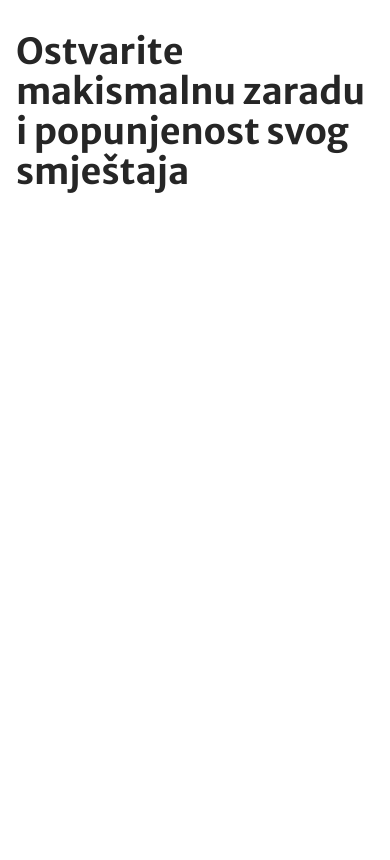
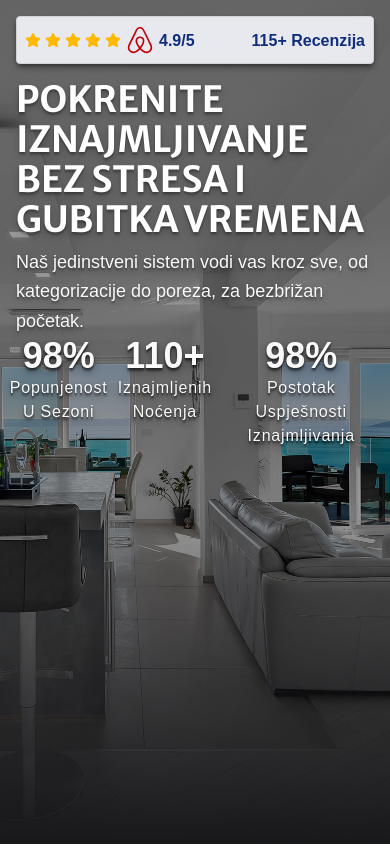
Before and after one commit to MartinDulic/bookingOfferWebsite, a Next.js app: page /noviIznajmljivac in a window 390 px wide. Built offline with nearby package versions, Linux system fonts and the light colour scheme; a web font is replaced by a local one.

Commit message:
Finsished with prospect type picker, started on mobile version of HeroSection.jsx

```diff
--- a/package.json
+++ b/package.json
@@ -12,7 +12,8 @@
     "next": "15.4.7",
     "react": "19.1.0",
     "react-dom": "19.1.0",
-    "react-icons": "^5.5.0"
+    "react-icons": "^5.5.0",
+    "react-intersection-observer": "^9.16.0"
   },
   "devDependencies": {
     "@eslint/eslintrc": "^3",
--- a/src/app/iskusniIznajmljivac/page.jsx
+++ b/src/app/iskusniIznajmljivac/page.jsx
@@ -2,7 +2,13 @@ import React from 'react'
 
 const page = () => {
   return (
-    <div>page</div>
+    <main className="font-default">
+      <HeroSection
+        titleText={"Ostvarite makismalnu zaradu i popunjenost svog smještaja"}
+
+
+      />
+    </main>
   )
 }
 
--- a/src/app/noviIznajmljivac/page.jsx
+++ b/src/app/noviIznajmljivac/page.jsx
@@ -3,9 +3,15 @@ import HeroSection from "@/sections/HeroSection";
 
 const page = () => {
   return (
-    <div className="font-default">
-      <HeroSection/>
-    </div>
+    <main className="font-default">
+      <HeroSection
+        titleText={"Pokrenite iznajmljivanje bez stresa i gubitka vremena"}
+        // subtitleText={"Sve što ti treba za uspješan početak iznajmljivanja nalazi se na jednom mjestu — mi radimo, ti zarađuješ."}
+        // subtitleText={"Neznate kako funkcioniraju kategorizacija, porezi i online oglašavanje? Naš jedinstveni sistem osigurava jednostavan i bezbrižan početak iznajmljivanja."}
+        subtitleText={"Naš jedinstveni sistem vodi vas kroz sve, od kategorizacije do poreza, za bezbrižan početak."}
+
+      />
+    </main>
   )
 }
 
--- /dev/null
+++ b/src/components/BackgroundImage.jsx
@@ -0,0 +1,20 @@
+import React from 'react'
+import ResponsiveImage from '@/components/ResponsiveImage'
+
+const BackgroundImage = ({mobileSrc, desktopSrc, alt, loading, className}) => {
+  return (
+    <div className="absolute inset-0 -z-10">
+      <ResponsiveImage
+        alt={alt}
+        mobileSrc={mobileSrc}
+        desktopSrc={desktopSrc}
+        loading={loading}
+        className={`object-cover ${className}`}
+      />
+      <div className='absolute inset-0 bg-black/40'/>
+      <div className="absolute inset-0 bg-gradient-to-b from-transparent from-60% to-zinc-900"/>
+    </div>
+  )
+}
+
+export default BackgroundImage
--- a/src/components/BodyText.jsx
+++ b/src/components/BodyText.jsx
@@ -2,7 +2,7 @@ import React from 'react'
 
 const BodyText = ({className, children}) => {
   return (
-    <p className={`${className} px-4 leading-relaxed`}>
+    <p className={`${className} px-4 leading-relaxed text-lg text-justify`}>
       {children}
     </p>
   )
--- /dev/null
+++ b/src/components/CalendlyCalendar.jsx
@@ -0,0 +1,62 @@
+import React, { useState, useEffect } from 'react';
+
+const CalendlyCalendar = ({ className }) => {
+    const [height, setHeight] = useState('70vh'); // Default height for below 640px
+
+    useEffect(() => {
+      // Define media queries
+      const smMediaQuery = window.matchMedia('(min-width: 640px)');
+      const mdMediaQuery = window.matchMedia('(min-width: 1024px)');
+      const lgMediaQuery = window.matchMedia('(min-width: 1280px)');
+
+      const updateHeight = () => {
+        if (lgMediaQuery.matches) {
+            setHeight('80vh');
+        } else if (mdMediaQuery.matches) {
+            setHeight('70vh');
+        } else if (smMediaQuery.matches) {
+            setHeight('70vh');
+        } else {
+            setHeight('70vh');
+        }
+      };
+
+      // Set the initial height
+      updateHeight();
+
+      // Add listeners for changes in screen size
+      smMediaQuery.addEventListener('change', updateHeight);
+      mdMediaQuery.addEventListener('change', updateHeight);
+      lgMediaQuery.addEventListener('change', updateHeight);
+
+      // Clean up event listeners on component unmount
+      return () => {
+        smMediaQuery.removeEventListener('change', updateHeight);
+        mdMediaQuery.removeEventListener('change', updateHeight);
+        lgMediaQuery.removeEventListener('change', updateHeight);
+      };
+    }, []);
+
+    useEffect(() => {
+      // Load the Calendly script
+      const script = document.createElement('script');
+      script.src = 'https://assets.calendly.com/assets/external/widget.js';
+      script.async = true;
+      document.body.appendChild(script);
+
+      // Clean up the script on component unmount
+      return () => {
+          document.body.removeChild(script);
+      };
+    }, []);
+
+    return (
+      <div
+          className={`calendly-inline-widget w-4/5 ${className}`}
+          data-url="https://calendly.com/fullbeds/15min"
+          style={{ minWidth: '320px', height }}
+      ></div>
+    );
+};
+
+export default CalendlyCalendar;
--- /dev/null
+++ b/src/components/DataPoint.jsx
@@ -0,0 +1,49 @@
+"use client";
+import React, { useState, useEffect } from 'react';
+import { useInView } from 'react-intersection-observer';
+
+const DataPoint = ({ number, text, className,
+  numberClassName="text-3xl xs:text-4xl", textClassName="text-md", numberSuffix
+}) => {
+  const [count, setCount] = useState(0);
+
+  const [textRef, textInView] = useInView({
+    triggerOnce: true,
+    threshold: 0.5,
+  });
+
+
+  useEffect(() => {
+    if (typeof number !== 'number' || isNaN(number)) return;
+
+    const duration = 2000; // Animation duration in ms
+    const startTime = Date.now();
+
+    const animate = () => {
+      const elapsed = Date.now() - startTime;
+      const progress = Math.min(elapsed / duration, 1);
+
+      // Easing function (quadratic ease-out)
+      const easedProgress = 1 - Math.pow(1 - progress, 2);
+
+      setCount(Math.floor(easedProgress * number));
+
+      if (progress < 1) {
+        requestAnimationFrame(animate);
+      }
+    };
+
+    const animationFrame = requestAnimationFrame(animate);
+
+    return () => cancelAnimationFrame(animationFrame);
+  }, [textInView]);
+
+  return (
+    <div ref={textRef} className={`font-default flex flex-col items-center justify-center ${className}`}>
+      <div className={` font-bold ${numberClassName}`}>{count}{numberSuffix}</div>
+      <div className={`capitalize text-center tracking-wider ${textClassName}`}>{text}</div>
+    </div>
+  );
+};
+
+export default DataPoint;
--- /dev/null
+++ b/src/components/SocialProofTag.jsx
@@ -0,0 +1,29 @@
+import React from 'react'
+import { FaStar } from "react-icons/fa6";
+import { FaAirbnb } from "react-icons/fa";
+
+const SocialProofTag = ({className}) => {
+  return (
+    <div className={`${className} max-w-sm p-2 flex justify-between items-center gap-4 bg-primary-100/90 rounded border border-neutral-300 shadow-md shadow-black/40 `}>
+      <div className='flex items-center gap-1 '>
+        <div className='flex gap-1 text-amber-400 '>
+          <FaStar />
+          <FaStar />
+          <FaStar />
+          <FaStar />
+          <FaStar />
+        </div>
+        <FaAirbnb className='text-2xl xs:text-3xl text-red-700'/>
+        <p className='font-bold text-md text-primary-700 mt-0.5'>
+          4.9/5
+        </p>
+      </div>
+      <p className='font-bold text-md text-primary-700 mt-0.5'>
+        115+ Recenzija
+      </p>
+
+    </div>
+  )
+}
+
+export default SocialProofTag
--- a/src/components/Title.jsx
+++ b/src/components/Title.jsx
@@ -2,7 +2,7 @@ import React from 'react'
 
 const Title = ({children, className}) => {
   return (
-    <div className={`${className} mx-4 pt-8 text-4xl sm:text-5xl font-title font-bold text-neutral-800`}>
+    <div className={`uppercase mx-4 pt-4 text-3xl xs:text-4xl sm:text-5xl font-title font-bold text-neutral-800 ${className}`}>
       {children}
     </div>
   )
--- a/src/sections/HeroSection.jsx
+++ b/src/sections/HeroSection.jsx
@@ -1,19 +1,32 @@
-import BodyText from '@/components/BodyText'
-import LeadForm from '@/components/LeadForm'
-import Title from '@/components/Title'
 import React from 'react'
+import BackgroundImage from '@/components/BackgroundImage'
+import SocialProofTag from '@/components/SocialProofTag'
+import DataPoint from '@/components/DataPoint'
 
-const HeroSection = () => {
+const HeroSection = ({titleText, subtitleText}) => {
   return (
-    <div className='h-svh w-svw '>
-      <div className=''></div>
-      <Title>
-        {/* Povećajte <span className='text-primary'>zaradu i popunjenost</span> svog smještaja */}
-        <h1>Ostvarite makismalnu zaradu i popunjenost svog smještaja </h1>
-      </Title>
-      <BodyText>
+    <div className='h-svh w-full '>
+      <BackgroundImage
+        mobileSrc="/images/temp/HeroImageTemp.jpg"
+        desktopSrc="/images/temp/HeroImageTemp.jpg"
+        alt="Hero Background"
+        loading="eager"
+        className=" object-[56%-50%] lg:object-[0_44%]"
+      />
+      <SocialProofTag className={"m-4 mb-0"}/>
+      <h1 className={` mx-4 mt-4 text-2xl xs:text-4xl sm:text-5xl font-title font-bold text-white text-shadow-lg text-shadow-black/20 uppercase`}>
+        {titleText}
+      </h1>
 
-      </BodyText>
+      <p className={`px-4 leading-relaxed xs:text-lg mt-2 text-neutral-50 text-shadow-lg text-shadow-black/20`}>
+        {subtitleText}
+      </p>
+
+        <div className='px-2 flex justify-between items-baseline gap-2 sm:gap-12 text-neutral-50 text-shadow-lg text-shadow-black/40'>
+          <DataPoint number={98} text={"Popunjenost u sezoni"} numberSuffix={"%"}/>
+          <DataPoint number={110} text={"Iznajmljenih noćenja"} numberSuffix={"+"} />
+          <DataPoint number={98} text={"Postotak uspješnosti iznajmljivanja"} numberSuffix={"%"} />
+        </div>
     </div>
   )
 }
--- a/src/sections/RenterTypeSection.jsx
+++ b/src/sections/RenterTypeSection.jsx
@@ -1,12 +1,14 @@
 import React from 'react'
 import Title from "@/components/Title";
 import RenterTypeCard from '@/components/RenterTypeCard';
-import { GiFamilyHouse } from "react-icons/gi";
+import { BsFillHousesFill } from "react-icons/bs";
+import { BsFillHouseFill } from "react-icons/bs";
+import { MdApartment } from "react-icons/md";
 
 
 const RenterTypeSection = () => {
   return (
-    <div className="font-default bg-primary-100 min-h-svh w-svw sm:bg-red-300 xs:py-8 xs:px-4">
+    <div className="font-default bg-primary-100 min-h-svh w-svw xs:py-8 xs:px-4">
       <div className="max-w-4xl mx-auto">
         <Title className={"text-primary-800 xs:text-center mb-2 xs:mb-6"}>Neka vaš smještaj radi za vas</Title>
         <p className="mx-4 mt-2 xs:mt-4 xs:mb-12 text-primary-800 xs:text-center text-xl">
@@ -17,7 +19,7 @@ const RenterTypeSection = () => {
             subtitleText={"Novi Iznajmljivač"}
             bodyText={"Želim iznajmiti svoj prvi smještaj."}
             href={"/noviIznajmljivac"}
-            icon={<GiFamilyHouse/>}
+            icon={<BsFillHouseFill/>}
             iconBgColor={"bg-green-200"}
             iconColor={"text-green-700"}
             cardBgColor={"bg-green-50"}
@@ -29,7 +31,7 @@ const RenterTypeSection = () => {
             subtitleText={"Iskusni Iznajmljivač"}
             bodyText={"Već iznajmljujem smještaj i želim bolje rezultate."}
             href={"/iskusniIznajmljivac"}
-            icon={<GiFamilyHouse/>}
+            icon={<BsFillHousesFill/>}
             iconBgColor={"bg-blue-200"}
             iconColor={"text-blue-700"}
             cardBgColor={"bg-blue-50"}
@@ -41,7 +43,7 @@ const RenterTypeSection = () => {
             subtitleText={"Investitor"}
             bodyText={"Imam smještaj i ne želim nikakvu brigu o njemu."}
             href={"/investitor"}
-            icon={<GiFamilyHouse/>}
+            icon={<MdApartment />}
             iconBgColor={"bg-purple-200"}
             iconColor={"text-purple-700"}
             cardBgColor={"bg-purple-50"}
```
Also changed, not shown: public/images/temp/HeroImageTemp.jpg (added), 1 other file (tests, documents, lock files or other folders).
